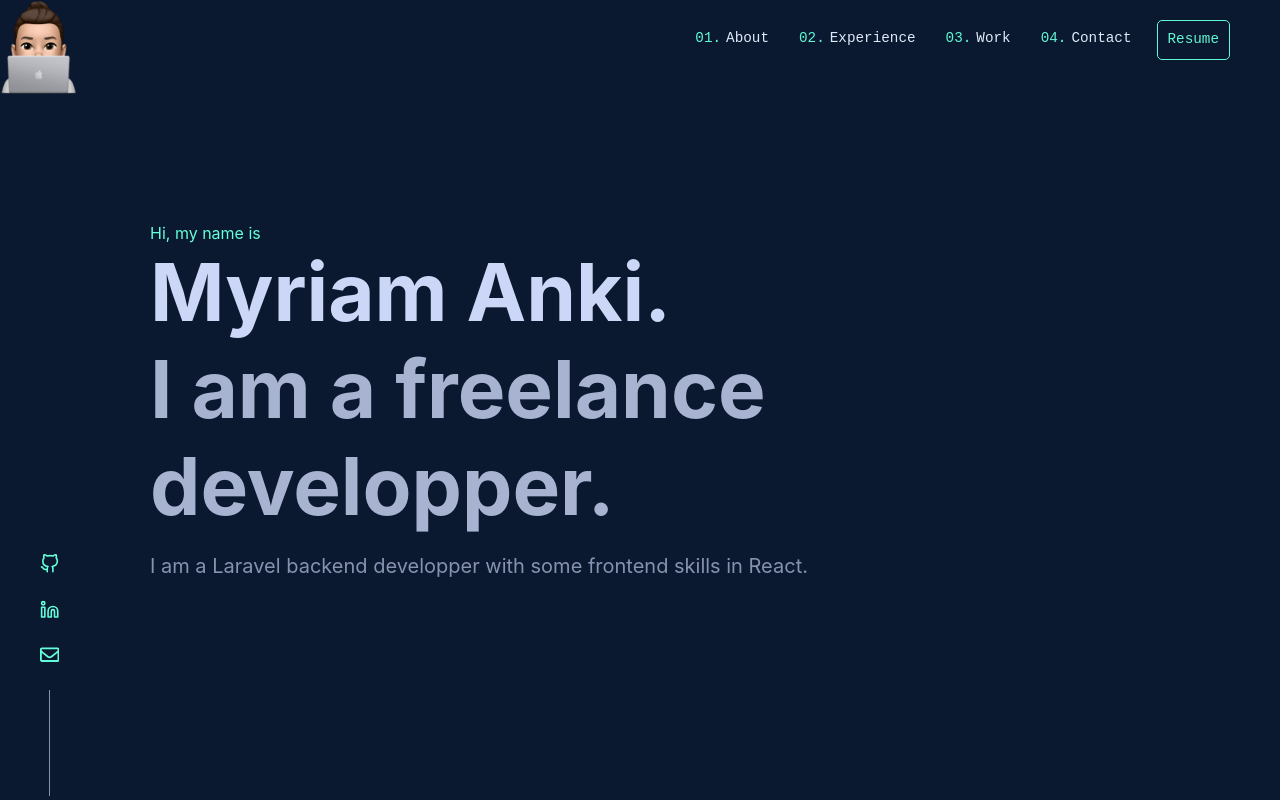
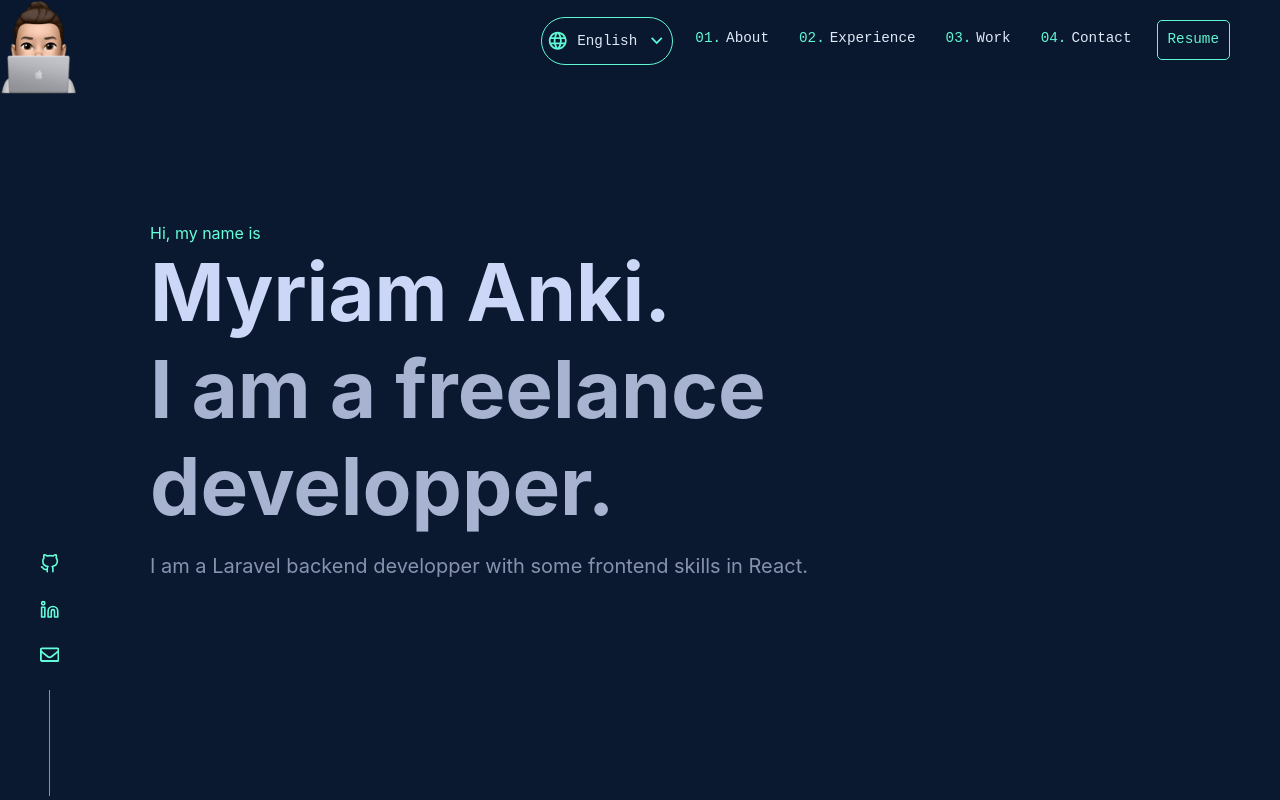
Before and after one commit to manki23/manki23.github.io, a React (Create React App) app: page / in a window 1280 px wide. Shown: the top 800 px of the page. Built offline with nearby package versions, Linux system fonts and the light colour scheme.

Commit message:
ADD: I18nButton added in the Header

```diff
--- a/src/components/shared/Header.js
+++ b/src/components/shared/Header.js
@@ -2,6 +2,7 @@ import React, { useState } from "react";
 import { useWindowWidth } from "../hooks/WindowWidthContext";
 import styled from "styled-components";
 import GreenButton from "./GreenButton";
+import I18nButton from "./I18nButton";
 import HeaderButton from "./HeaderButton";
 import { FiMenu } from "react-icons/fi";
 import { MdClose } from "react-icons/md";
@@ -27,6 +28,7 @@ const StyledHeader = styled.header`
     padding-bottom: 10px;
     width: 100vw;
     height: 80px;
+    background-color: ${theme.colors.appNavyColor};
     `
         : `
     flex-direction: column-reverse;
@@ -38,12 +40,13 @@ const StyledHeader = styled.header`
       margin: 15px 0px;
     }
     button, svg, a {
-      background-color: ${theme.colors.appLightNavyColor};
+      background-color: ${theme.colors.appLightNavyColor} !important;
     }
     `};
   }
-  button {
+  .nav-button {
     color: ${(props) => props.theme.colors.appGreenColor};
+    background-color: ${(props) => props.theme.colors.appNavyColor};
     border: none;
     position: fixed;
     top: 15px;
@@ -66,7 +69,8 @@ const Header = () => {
           <HeaderButton title="Work" goTo="#work-page" />
           <HeaderButton title="Experience" goTo="#experience-page" />
           <HeaderButton title="About" goTo="#about-page" />
-          <button
+          <I18nButton />
+          <button className="nav-button"
             onClick={() => {
               setShowMenu(false);
             }}
@@ -75,7 +79,7 @@ const Header = () => {
           </button>
         </div>
       ) : (
-        <button
+        <button className="nav-button"
           onClick={() => {
             setShowMenu(true);
           }}
--- /dev/null
+++ b/src/components/shared/I18nButton.js
@@ -0,0 +1,103 @@
+import React, { useState } from "react";
+import { useWindowWidth } from "../hooks/WindowWidthContext";
+import { MdLanguage } from "react-icons/md";
+import { RiArrowDownSLine } from "react-icons/ri";
+
+import '../../translations/i18n';
+import i18n from "i18next";
+import styled from "styled-components";
+
+import langs from "../../data/langs";
+
+const StyledI18nButton = styled.button`
+  border: 1px solid ${({ theme }) => theme.colors.appGreenColor};
+  background-color: ${({ theme }) => theme.colors.appNavyColor};
+  border-radius: 40px;
+  padding: 0px 5px;
+  margin: 7px 7px;
+  display: inline-flex;
+  align-items: center;
+  font-size: 1em;
+  font-family: monospace;
+  &:hover {
+    color: ${({ theme }) => theme.colors.appGreenColor};
+  }
+  svg {
+    font-size: 1.5em;
+    color: ${({ theme }) => theme.colors.appGreenColor};
+  }
+  span {
+    margin: 15px 0px;
+  }
+  ${({ width, theme }) =>
+    width > theme.widthBreakpoints.md
+      ? ` `
+      : `
+      margin-left: auto !important;
+      margin-right: auto !important;
+    `};
+`;
+
+const StyledLanguageDropDown = styled.ul`
+  background-color: ${({ theme }) => theme.colors.appLightestNavyColor};
+  border-radius: 4px;
+  list-style-type: none;
+  margin: 0px;
+  padding: 0px;
+  li:hover {
+    cursor: pointer;
+    color: ${({ theme }) => theme.colors.appGreenColor};
+  }
+  li {
+    padding: 10px 0px;
+  }
+`;
+
+const LanguageDropDown = ({ setShowDropDown }) => {
+  const handleOnCLick = (key) => {
+    setShowDropDown(false);
+    console.log(key);
+    i18n.changeLanguage(key);
+  };
+  return (
+    <StyledLanguageDropDown>
+      { Object.keys(langs).map((key) => <li key={key} onClick={() => handleOnCLick(key) }>{langs[key]}</li>) }
+    </StyledLanguageDropDown>
+  );
+};
+
+const I18nButton = () => {
+  const [width] = useWindowWidth();
+  const [showDropDown, setShowDropDown] = useState(false);
+  const drop = React.useRef(null);
+
+  const language = langs[i18n.language];
+
+
+  function handleClick(e) {
+    if (!e.target.closest(`.${drop.current?.className}`) && showDropDown) {
+      setShowDropDown(false);
+    }
+  }
+  React.useEffect(() => {
+    document.addEventListener("click", handleClick);
+    return () => {
+      document.removeEventListener("click", handleClick);
+    };
+  });
+
+  return (
+    <span>
+      <StyledI18nButton className="dropdown" ref={drop} width={width} onClick={() => {setShowDropDown(!showDropDown)}}>
+        <MdLanguage />
+        &nbsp;
+        <span>{language}</span>
+        &nbsp;
+        <RiArrowDownSLine />
+      </StyledI18nButton>
+      {showDropDown && <LanguageDropDown setShowDropDown={setShowDropDown} />}
+    </span>
+  );
+};
+
+export default I18nButton;
```
